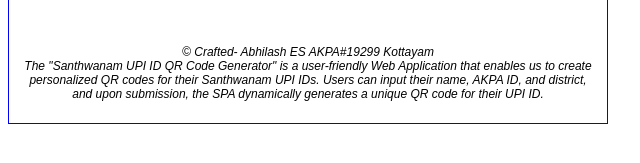
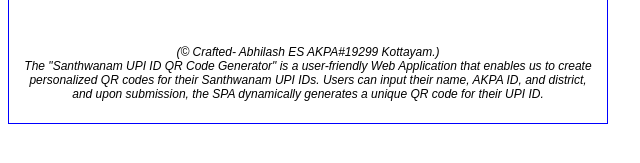
Before and after one commit to illmonet/upiqr, a plain HTML site: page index.html in a window 1280 px wide. Shown: the part 451-614 px from the top of the page, 0-640 px from the left. Drawn offline with Linux system fonts and the light colour scheme.

Commit message:
Update index.html

```diff
--- a/index.html
+++ b/index.html
@@ -58,7 +58,7 @@
                             <p class="text-result" id="submissionName"></p>
                             <p class="text-result1" id="submissionUpiId"></p>
                             <div id="qrcode" class="text-center"></div>
-                            <p class="footer-text">&copy; Crafted- Abhilash ES AKPA#19299 Kottayam <br> The "Santhwanam UPI ID QR Code Generator" is a user-friendly Web Application that enables us to create personalized QR codes for their Santhwanam UPI IDs. Users can input their name, AKPA ID, and district, and upon submission, the SPA dynamically generates a unique QR code for their UPI ID. </b></p>
+                            <p class="footer-text">(&copy; Crafted- Abhilash ES AKPA#19299 Kottayam.) <br> The "Santhwanam UPI ID QR Code Generator" is a user-friendly Web Application that enables us to create personalized QR codes for their Santhwanam UPI IDs. Users can input their name, AKPA ID, and district, and upon submission, the SPA dynamically generates a unique QR code for their UPI ID. </b></p>
                         </div>
                     </div>
                 </div>
```
